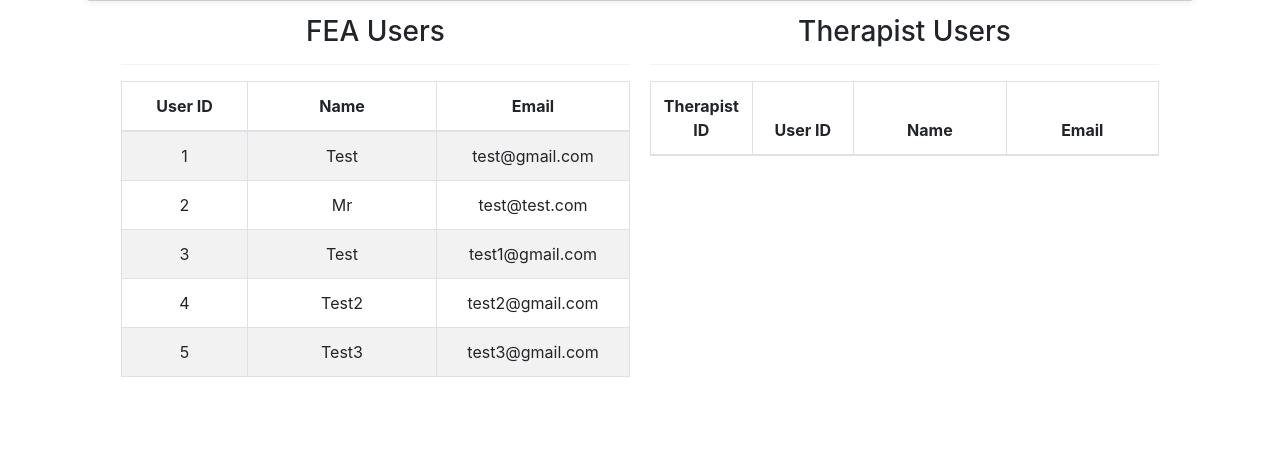
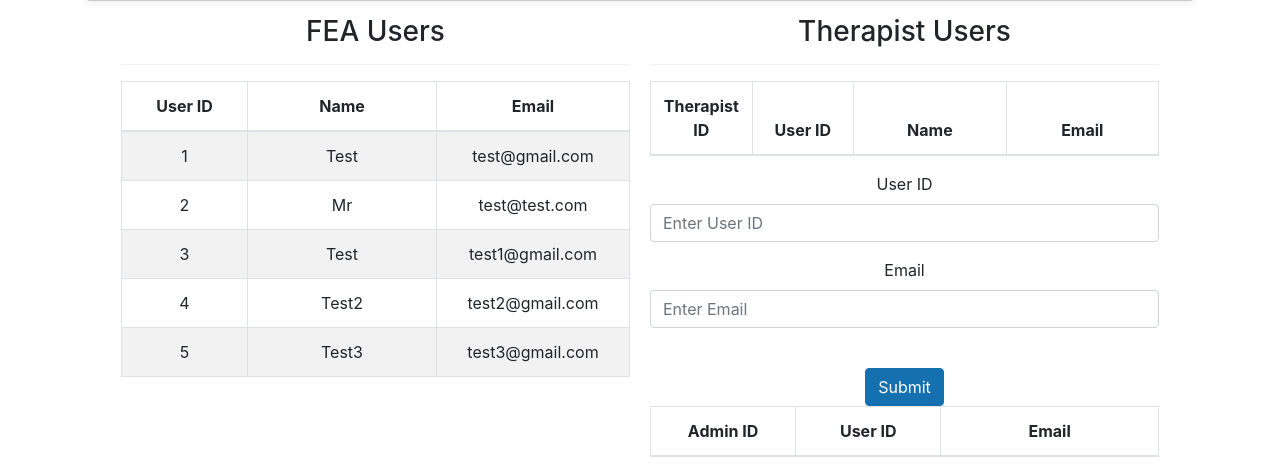
Before and after one commit to JakeCubernot/Family-Empowerment-Associates-Booking-Website, a Flask app: page /control_panel in a window 1280 px wide. Shown: the part 580-1053 px from the top of the page. Before the commit the page ends 957 px from the top, so only its background shows below. Run offline with Flask 3, Linux system fonts and the light colour scheme; a user stored in the database is signed in; data comes from the database, SQL or seed files in the repository; both versions use the stored data as it was after the commit; lists and menus that the app fills with data are empty; some libraries are stand-ins or nearby versions.

Commit message:
Control Panel Page Functionality

```diff
--- a/website/templates/control_panel.html
+++ b/website/templates/control_panel.html
@@ -79,7 +79,40 @@
                         </tbody>
                     </table>
                 </div>
+            <form method="POST" action="/add-admin">
+                <div class="form-group">
+                    <label for="id">User ID</label>
+                    <input type="number" step="1" class="form-control" name="id" placeholder="Enter User ID" />
+                </div>
+                <div class="form-group">
+                    <label for="email">Email</label>
+                    <input type="text" class="form-control" name="email" placeholder="Enter Email" />
+                </div>
+                <br />
+                <button type="submit" class="btn btn-primary">Submit</button>
+            </form>
+                <div class="table-container">
+                    <table class="table table-striped table-bordered">
+                        <thead>
+                            <tr>
+                                <th style="width: 20%;">Admin ID</th>
+                                <th style="width: 20%;">User ID</th>
+                                <th style="width: 30%;">Email</th>
+                            </tr>
+                        </thead>
+                        <tbody>
+                            {% for admin in admin %}
+                                <tr>
+                                    <td style="width: 20%;">{{ admin.admin_id }}</td>
+                                    <td style="width: 20%;">{{ admin.user_id }}</td>
+                                    <td style="width: 30%;">{{ admin.email }}</td>
+                                </tr>
+                            {% endfor %}
+                        </tbody>
+                    </table>
+                </div>
             </div>
+
         </div>
     </div>
 </div>
--- a/website/views.py
+++ b/website/views.py
@@ -65,3 +65,23 @@
         flash('Therapist Added', category='success')
         return redirect(url_for('views.control_panel'))
     return render_template('control_panel.html', user=current_user)
+
+@views.route('admin_table', methods=['GET','POST'])
+@login_required
+def admin_table():
+    admin = Admin.query.all()
+    return render_template('control_panel.html', user=current_user, admin=admin)
+
+@views.route('/add-admin', methods = ['GET', 'POST'])
+@login_required
+def new_admin():#Adds the Add Therapist form submissions into the Therapist Database
+    if request.method == 'POST':
+        userid = request.form["id"]
+        email = request.form["email"]
+
+        adm = Admin(user_id=userid,  email=email)
+        db.session.add(adm)
+        db.session.commit()
+        flash('Admin Added', category='success')
+        return redirect(url_for('views.control_panel'))
+    return render_template('control_panel.html', user=current_user)
```
Also changed, not shown: instance/database.db.
